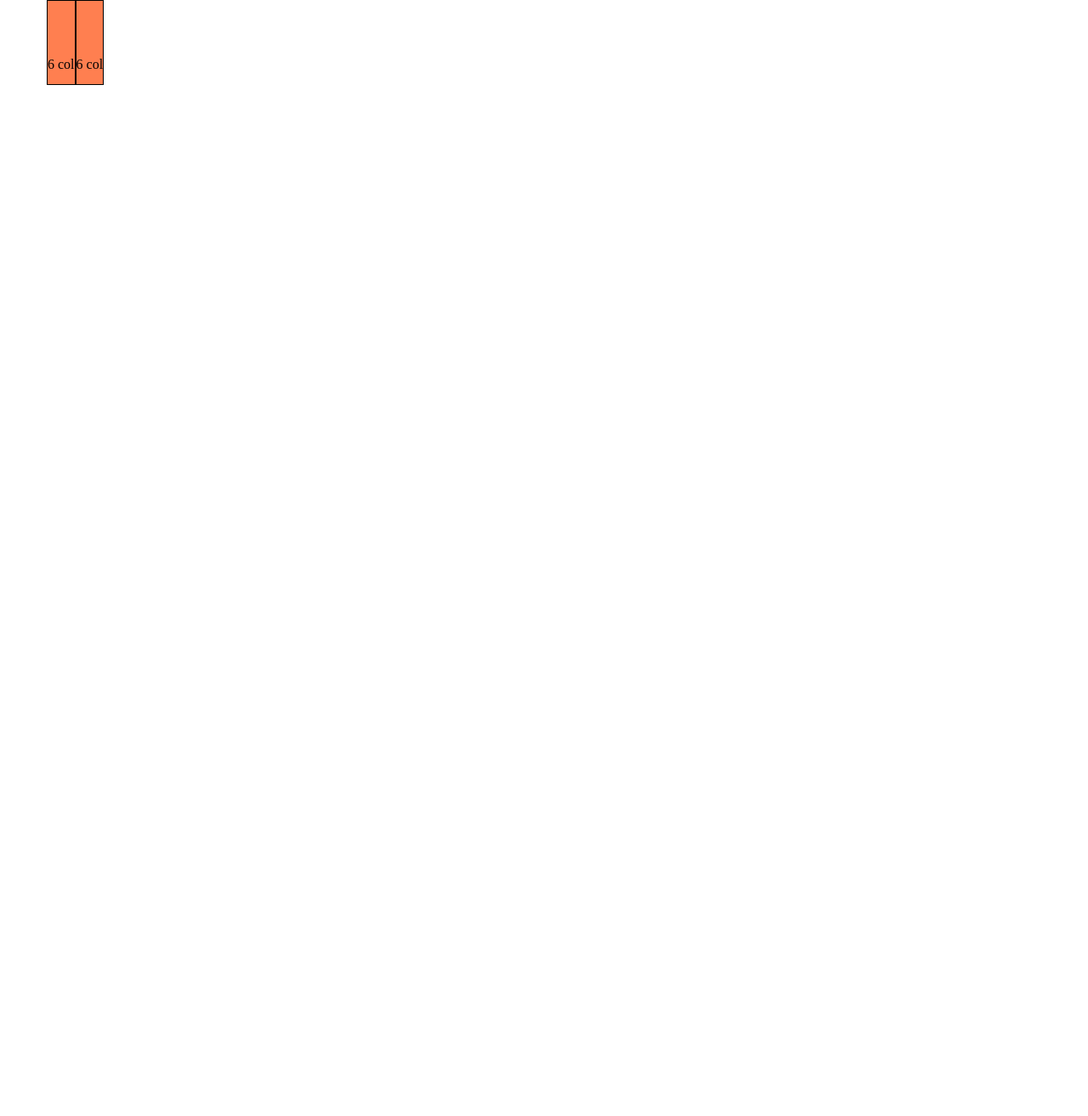
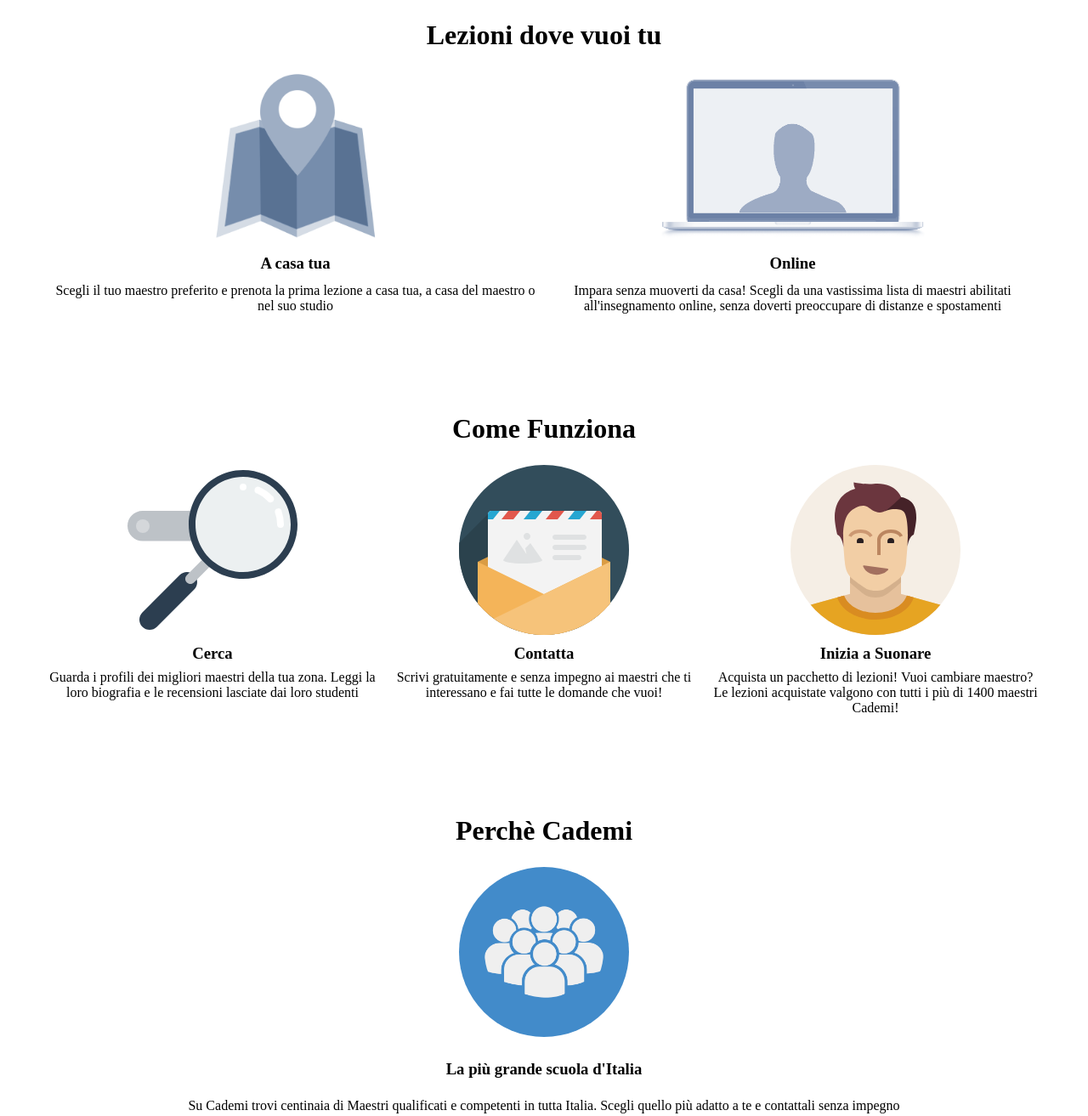
Before and after one commit to GLos94/html-css-resp-wannabe-12bool, a plain HTML site: page index.html in a window 1280 px wide. Shown: the top 1313 px of the page at 85% size. Before the commit the page ends 800 px from the top, so only its background shows below. Drawn offline with Linux system fonts and the light colour scheme.

Commit message:
Versione Desktop

```diff
--- a/css/master.css
+++ b/css/master.css
@@ -6,13 +6,31 @@
 
 /* regole di debug */
 [class*="col-"] {
-  height: 100px;
-  line-height: 150px;
-  border: solid 1px #000;
   text-align: center;
-  background-color: coral
+  margin-bottom: 8%
 }
 
+/* regole display lg */
+
 img{
-  height: 500px
+  height: 200px
 }
+
+.imm-rotonde{
+  background-color: #428bca;
+  border-radius: 50%;
+  padding: 30px;
+}
+
+h1{
+  text-align: center;
+  padding: 2% 0;
+}
+
+h3{
+  padding: 2% 0;
+}
+
+/* regole display md */
+
+/* regole display xs */
--- a/index.html
+++ b/index.html
@@ -10,14 +10,89 @@
   <body>
     <div class="container">
 
+<!-- prima riga -->
       <div class="row">
+        <h1>Lezioni dove vuoi tu</h1>
         <div class="col-lg-6">
-          <span>6 col</span>
+          <img src="img/icon/maps.png" alt="">
+          <h3>A casa tua</h3>
+          <p>
+          Scegli il tuo maestro preferito e prenota la prima lezione a casa tua, a casa del maestro o nel suo studio
+          </p>
+
+
         </div>
         <div class="col-lg-6">
-          <span>6 col</span>
+          <img src="img/icon/screen.png" alt="">
+          <h3>Online</h3>
+          <p>
+          Impara senza muoverti da casa! Scegli da una vastissima lista di maestri abilitati all'insegnamento online, senza doverti preoccupare di distanze e spostamenti
+          </p>
         </div>
       </div>
+
+<!-- seconda riga -->
+      <div class="row">
+        <h1>Come Funziona</h1>
+        <div class="col-lg-4">
+          <img src="img/search.svg" alt="">
+          <h3>Cerca</h3>
+          <p>
+          Guarda i profili dei migliori maestri della tua zona. Leggi la loro biografia e le recensioni lasciate dai loro studenti
+          </p>
+        </div>
+        <div class="col-lg-4">
+          <img src="img/letter.svg" alt="">
+          <h3>Contatta</h3>
+          <p>
+          Scrivi gratuitamente e senza impegno ai maestri che ti interessano e fai tutte le domande che vuoi!
+          </p>
+        </div>
+        <div class="col-lg-4">
+          <img src="img/male.svg" alt="">
+          <h3>Inizia a Suonare</h3>
+          <p>
+          Acquista un pacchetto di lezioni! Vuoi cambiare maestro? Le lezioni acquistate valgono con tutti i più di 1400 maestri Cademi!
+        </p>
+        </div>
+      </div>
+
+<!-- terza riga -->
+      <div class="row">
+        <h1>Perchè Cademi</h1>
+        <div class="col-lg-12">
+          <img class="imm-rotonde" src="img/icon/profile.png" alt="">
+          <h3>La più grande scuola d'Italia</h3>
+          <p>
+          Su Cademi trovi centinaia di Maestri qualificati e competenti in tutta Italia. Scegli quello più adatto a te e contattali senza impegno
+          </p>
+        </div>
+      </div>
+
+<!-- quarta riga -->
+      <div class="row">
+        <div class="col-lg-12">
+          <img class="imm-rotonde" src="img/icon/secure.png" alt="">
+          <h3>Soddisfazione Garantita</h3>
+          <p>
+          Se non sei soddisfatto del tuo maestro, puoi cambiarlo senza costi aggiuntivi. Le lezioni acquistate su Cademi possono essere utilizzate con tutti i nostri maestri e il nostro team è sempre disponibile per darti un consiglio!
+          </p>
+        </div>
+      </div>
+
+<!-- quinta riga -->
+      <div class="row">
+        <div class="col-lg-12">
+          <img class="imm-rotonde" src="img/icon/flex.png" alt="">
+          <h3>Flessibile e Conveniente</h3>
+          <p>
+          Cademi non ha alcun costo d’iscrizione a differenza delle scuole di musica tradizionali. Inoltre, sei tu a scegliere dove fare lezione e gli orari delle tue lezioni.
+        </p>
+        </div>
+      </div>
+
+
     </div>
+
   </body>
 </html>
```
Also changed, not shown: css/lib/12bool.css.
